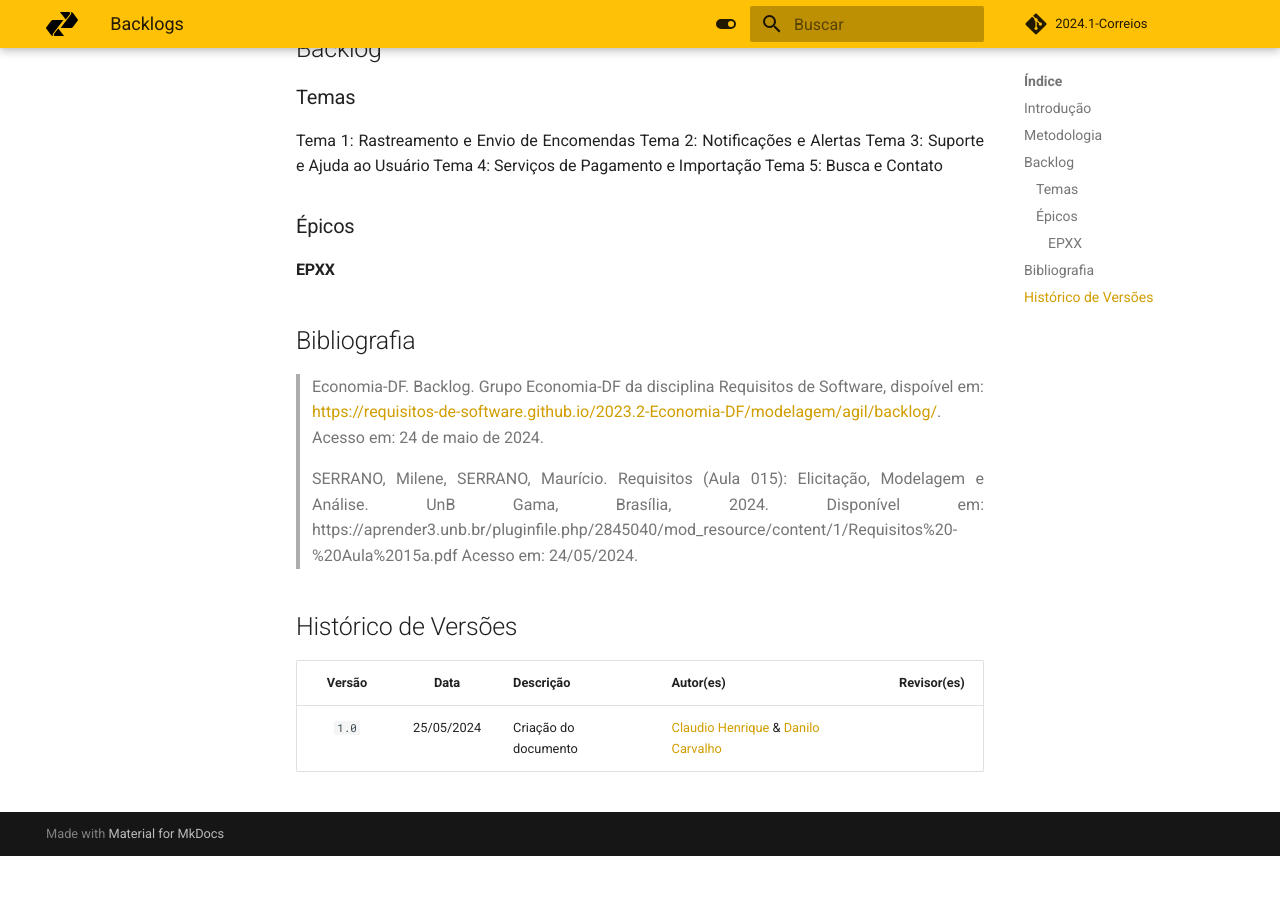
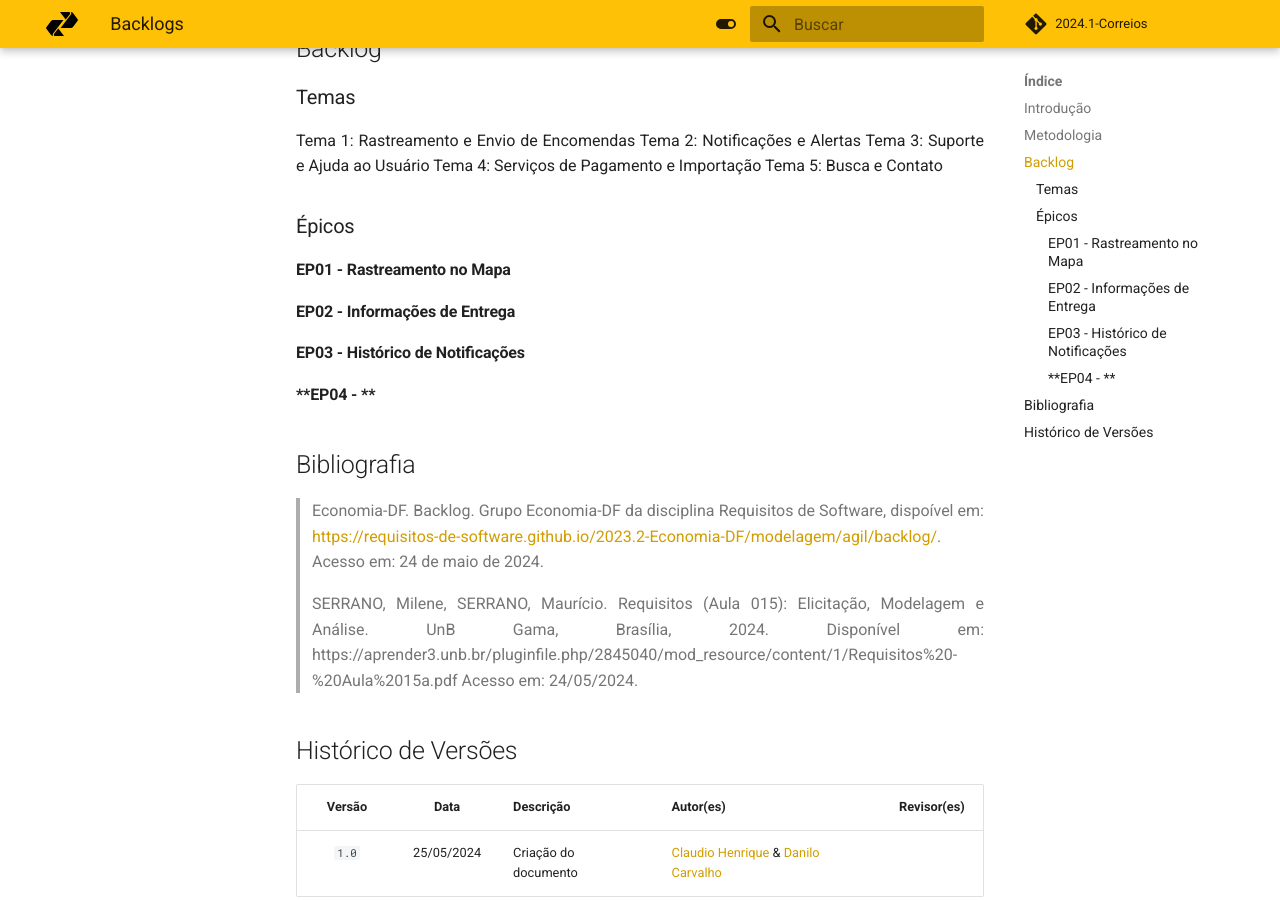
Before and after one commit to Requisitos-de-Software/2024.1-Serasa, an MkDocs documentation site: the page built from docs/modelagem/agil/backlog.md, in a window 1280 px wide and 900 px high, scrolled down 702 px. Built offline with MkDocs 1.6.1 and Material for MkDocs 9.7.7, drawn with Linux system fonts in a browser that asks for light colours; comment, search, counter and statistics services are not loaded; before the commit the page ends 1558 px from its top, so only the background shows below that.

Commit message:
add epicos

```diff
--- a/docs/modelagem/agil/backlog.md
+++ b/docs/modelagem/agil/backlog.md
@@ -24,8 +24,14 @@ Tema 5: Busca e Contato
 
 ### Épicos
 
-#### EPXX
+#### **EP01 - Rastreamento no Mapa**
 
+
+#### **EP02 - Informações de Entrega**
+
+#### **EP03 - Histórico de Notificações**
+
+#### **EP04 - **
 
 
 
```
